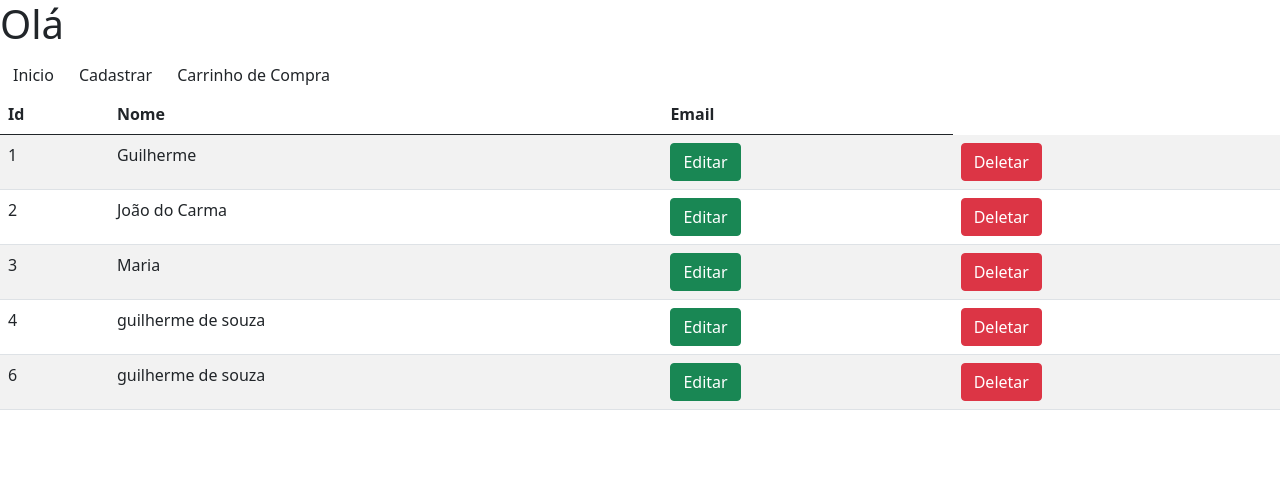
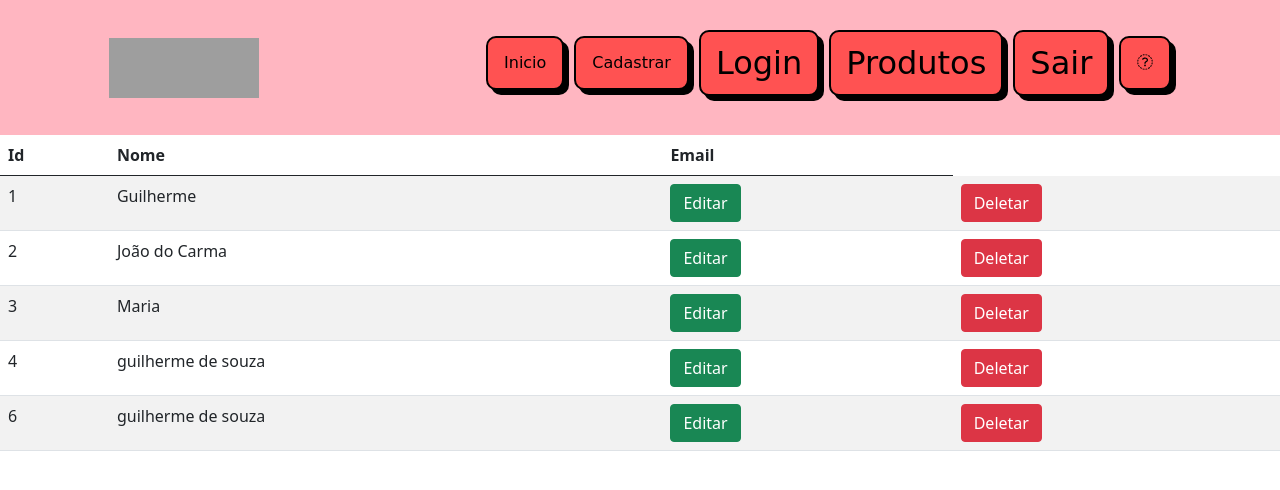
Before and after one commit to PortadordeCNPJ/PrincipalBakeryDreams, a PHP site: page / in a window 1280 px wide. Shown: the top 490 px of the page. Run offline with PHP 8.4, Linux system fonts and the light colour scheme; data comes from the database, SQL or seed files in the repository; grey boxes are pictures that could not be loaded.

Commit message:
Add: Começando algumas alterações de estilo da página

```diff
--- a/app/views/cart_products.php
+++ b/app/views/cart_products.php
@@ -1,6 +1,4 @@
 <?php
-
-session_start();
 
 use app\classes\Cart;
 use app\models\ReadCart;
--- a/app/views/layout.php
+++ b/app/views/layout.php
@@ -1,3 +1,5 @@
+<?php session_start();?>
+
 <!DOCTYPE html>
 <html lang="en">
 
@@ -7,29 +9,87 @@
     <link href="https://cdn.jsdelivr.net/npm/bootstrap@5.0.2/dist/css/bootstrap.min.css" rel="stylesheet" integrity="sha384-EVSTQN3/azprG1Anm3QDgpJLIm9Nao0Yz1ztcQTwFspd3yD65VohhpuuCOmLASjC" crossorigin="anonymous">
     <script src="https://cdn.jsdelivr.net/npm/@popperjs/core@2.9.2/dist/umd/popper.min.js" integrity="sha384-IQsoLXl5PILFhosVNubq5LC7Qb9DXgDA9i+tQ8Zj3iwWAwPtgFTxbJ8NT4GN1R8p" crossorigin="anonymous"></script>
     <script src="https://cdn.jsdelivr.net/npm/bootstrap@5.0.2/dist/js/bootstrap.min.js" integrity="sha384-cVKIPhGWiC2Al4u+LWgxfKTRIcfu0JTxR+EQDz/bgldoEyl4H0zUF0QKbrJ0EcQF" crossorigin="anonymous"></script>
+    <script src="../../assets/js/bootstrap.js" type=""></script>
+    <script src="../../assets/js/jquery.js" type=""></script>
+    <script src="../../assets/js/bootstrap.js" crossorigin="anonymous"></script>
+    <!-- Offiline -->
 
-    <!-- Offiline -->
-    <script src="././public/assets/js/bootstrap.js" crossorigin="anonymous"></script>
-    <link rel="stylesheet" type="text/css" href="././public/assets/css/bootstrap.min.css">
+    <link rel="stylesheet" type="text/css" href="../../assets/css/bootstrap.min.css">
+    <link rel="stylesheet" type="text/css" href="../../assets/css/style.css">
+    <link rel="stylesheet" href="https://cdnjs.cloudflare.com/ajax/libs/font-awesome/6.5.2/css/all.min.css" integrity="sha512-SnH5WK+bZxgPHs44uWIX+LLJAJ9/2PkPKZ5QiAj6Ta86w+fsb2TkcmfRyVX3pBnMFcV7oQPJkl9QevSCWr3W6A==" crossorigin="anonymous" referrerpolicy="no-referrer" />
+    <script src="https://cdnjs.cloudflare.com/ajax/libs/font-awesome/6.5.2/js/all.min.js" integrity="sha512-u3fPA7V8qQmhBPNT5quvaXVa1mnnLSXUep5PS1qo5NRzHwG19aHmNJnj1Q8hpA/nBWZtZD4r4AX6YOt5ynLN2g==" crossorigin="anonymous" referrerpolicy="no-referrer"></script>
 
-    <link rel="stylesheet" href="/public/assets/css/bootstrap.min.css">
-    <source src="/public/assets/js/bootstrap.js" type="">
-    <source src="/public/assets/js/jquery.js" type="">
 
     <title>Views</title>
 </head>
 
 <body>
-    <h1 class="tect-center">Olá</h1>
+<header>
+        <div class="cabecalho">
+            <div class="logo-wrapper"> <img class="logo" src="./assets/img/logo.png">
+
+            </div>
+
+            <nav class="header-pg-princ">
+                <ul>
+                    <li class="comic-button">
+                        <h2><?php echo menuItem("/", "Inicio");?></h2>
+                    </li>
+                    <li class="comic-button">
+                        <h2><?php echo menuItem("/user_create", "Cadastrar");?></h2>
+                    </li>
+                    <li class="comic-button">
+                        <h2><a href="?page=login">Login </a></h2>
+                    </li>
+                    <li class="comic-button">
+                        <h2><a href="?page=produto">Produtos </a> </h2>
+                    </li>
+                    <?php print "<li class='comic-button'>
+                            <h2><a href='?page=logout-usuario'>Sair</a></h2>
+                            </li>";
+                    ?>
+                    <li class="comic-button">
+                        <h2><?php echo menuItem("/cart_products", "<i class='fa-sharp fa-regular fa-cart-shopping'></i>");?> </h2>
+                    </li>
+                    <!--<li class="comic-button">
+
+                        <button type="button" class="btn btn-primary" data-bs-toggle="modal" data-bs-target="#exampleModal">
+                            Launch demo modal
+                        </button>
 
 
-    <div class="containter">
+                         Modal <div class="modal fade" id="exampleModal" tabindex="-1" aria-labelledby="exampleModalLabel" aria-hidden="true">
+                            <div class="modal-dialog">
+                                <div class="modal-content">
+                                    <div class="modal-header">
+                                        <h5 class="modal-title" id="exampleModalLabel">Modal title</h5>
+                                        <button type="button" class="btn-close" data-bs-dismiss="modal" aria-label="Close"></button>
+                                    </div>
+                                    <div class="modal-body">
+                                        ...
+                                    </div>
+                                    <div class="modal-footer">
+                                        <button type="button" class="btn btn-secondary" data-bs-dismiss="modal">Close</button>
+                                        <button type="button" class="btn btn-primary">Save changes</button>
+                                    </div>
+                                </div>
+                            </div>
+                        </div>
+                    </li>-->
+                </ul>
+
+            </nav>
+        </div>
+    </header>
+
+
+   <!-- <div class="containter">
         <div class="btn-group">
-        <?php echo menuItem("/", "Inicio");?>
-        <?php echo menuItem("/user_create", "Cadastrar");?>
-        <?php echo menuItem("cart_products", "Carrinho de Compra");?>
+        <?php //echo menuItem("/", "Inicio");?>
+        <?php //echo menuItem("/user_create", "Cadastrar");?>
+        <?php //echo menuItem("/cart_products", "Carrinho de Compra");?>
         </div>
-
+    -->
         <!-- Aqui irao carregar as views de dentro do controller-->
         <?php require $layout->load(); ?>
     </div>
```
Also changed, not shown: public/assets/css/style.css (added).
